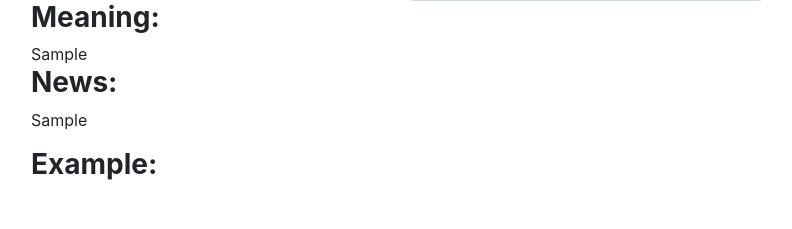
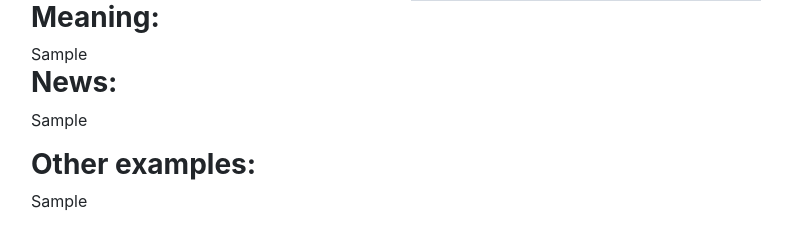
Before and after one commit to MParvin/memorize, a Django app: a page that uses templates/post.html in a window 1280 px wide. Shown: the part 618-847 px from the top of the page, without its empty margins (54-846 px from the left). Before the commit the page ends 798 px from the top, so only its background shows below. Run offline with Django 3.2, Linux system fonts and the light colour scheme; tables that the repository leaves empty hold one stand-in row (values such as "Sample post"); grey boxes marked "Sample" are stand-in pictures; some libraries are stand-ins or nearby versions.

Commit message:
update template

```diff
--- a/templates/post.html
+++ b/templates/post.html
@@ -16,8 +16,8 @@
                 <div class="post-meaning">{{ post.meaning }}</div>
                 <h3 style="font-weight: bold"> News: </h3>
                 <p class="post-news">{{ post.news }}</p>
-                <h3 style="font-weight: bold"> Example: </h3>
-                <p class="post-example">{{ post.example }}</p>
+                <h3 style="font-weight: bold"> Other examples: </h3>
+                <p class="post-example">{{ post.examples }}</p>
             </div>
         </div>
     </div>
```
